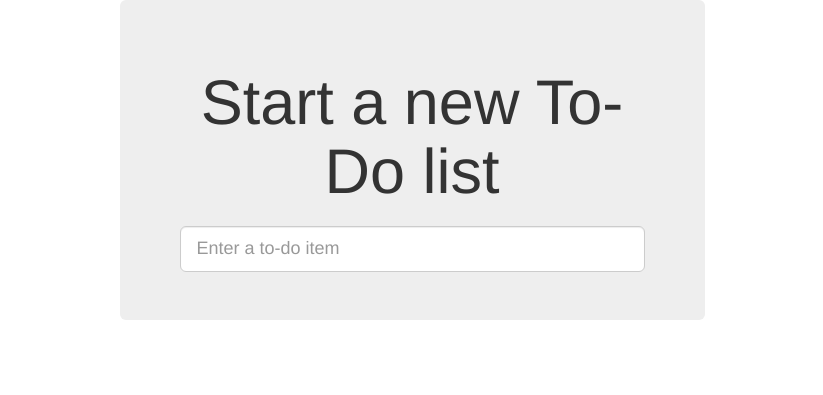
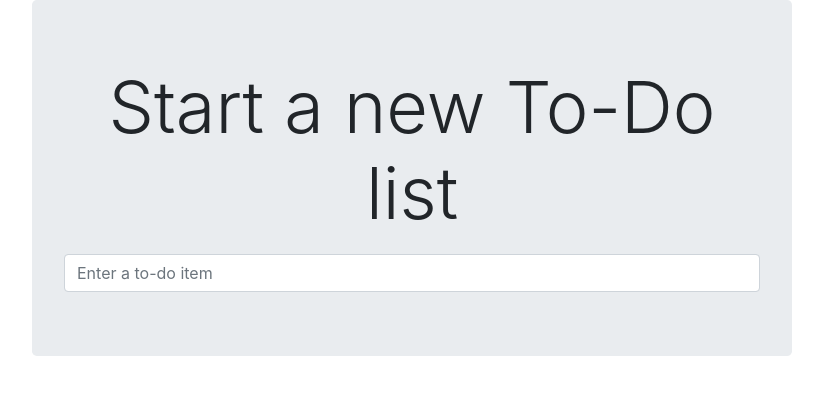
Before and after one commit to Bebo0/Bebolist, a Django app: page / in a window 1280 px wide. Shown: the top 395 px of the page, without its empty margins (228-1051 px from the left). Run offline with Django 3.2, Linux system fonts and the light colour scheme; some libraries are stand-ins or nearby versions.

Commit message:
Use Bootstrap 4. Prettify and embiggen text

```diff
--- a/lists/static/base.css
+++ b/lists/static/base.css
@@ -3,7 +3,3 @@
 
 
 }
-/*
-table {
-	font-family: arial, tahoma, sans-serif;
-}*/
--- a/lists/templates/base.html
+++ b/lists/templates/base.html
@@ -16,29 +16,30 @@ Can look through Bootstrap's documentation here: http://getbootstrap.com/docs/4.
 		<meta http-equiv="X-UA-Compatible" content="IE=edge">
 		<meta name="viewport" content="width=device-width, initial-scale=1">
 		<title>To-Do lists</title>
-		<link href="/static/bootstrap/css/bootstrap.min.css" rel="stylesheet">
+		<link rel="stylesheet" href="https://stackpath.bootstrapcdn.com/bootstrap/4.1.1/css/bootstrap.min.css" integrity="sha384-WskhaSGFgHYWDcbwN70/dfYBj47jz9qbsMId/iRN3ewGhXQFZCSftd1LZCfmhktB" crossorigin="anonymous">
+
 		<link href="/static/base.css" rel="stylesheet">
 	</head>
 
 	<body>
 		<div class="container">
 
-			<div class="row">
-				<div class = "col-md-6 col-md-offset-3 jumbotron">
+			<div class="row justify-content-md-center">
+				<div class = "col-md-8 jumbotron">
 					<div class="text-center">
 
 
-						<h1>{% block header_text %}{% endblock %}</h1>
+						<h1 class="display-3">{% block header_text %}{% endblock %}</h1>
 						<form method="POST" action="{% block form_action %}{% endblock %}">
-							<input name="item_text" id="id_new_item" class="form-control input-lg" placeholder="Enter a to-do item" />
+							<input name="item_text" id="id_new_item" class="form-control" placeholder="Enter a to-do item" />
 							{% csrf_token %}
 						</form>
 					</div>
 				</div>
 			</div>
 
-			<div class="row">
-				<div class="col-md-6 col-md-offset-3">
+			<div class="row justify-content-md-center">
+				<div class="col-md-8">
 					{% block table %}
 					{% endblock %}
 				</div>
```
